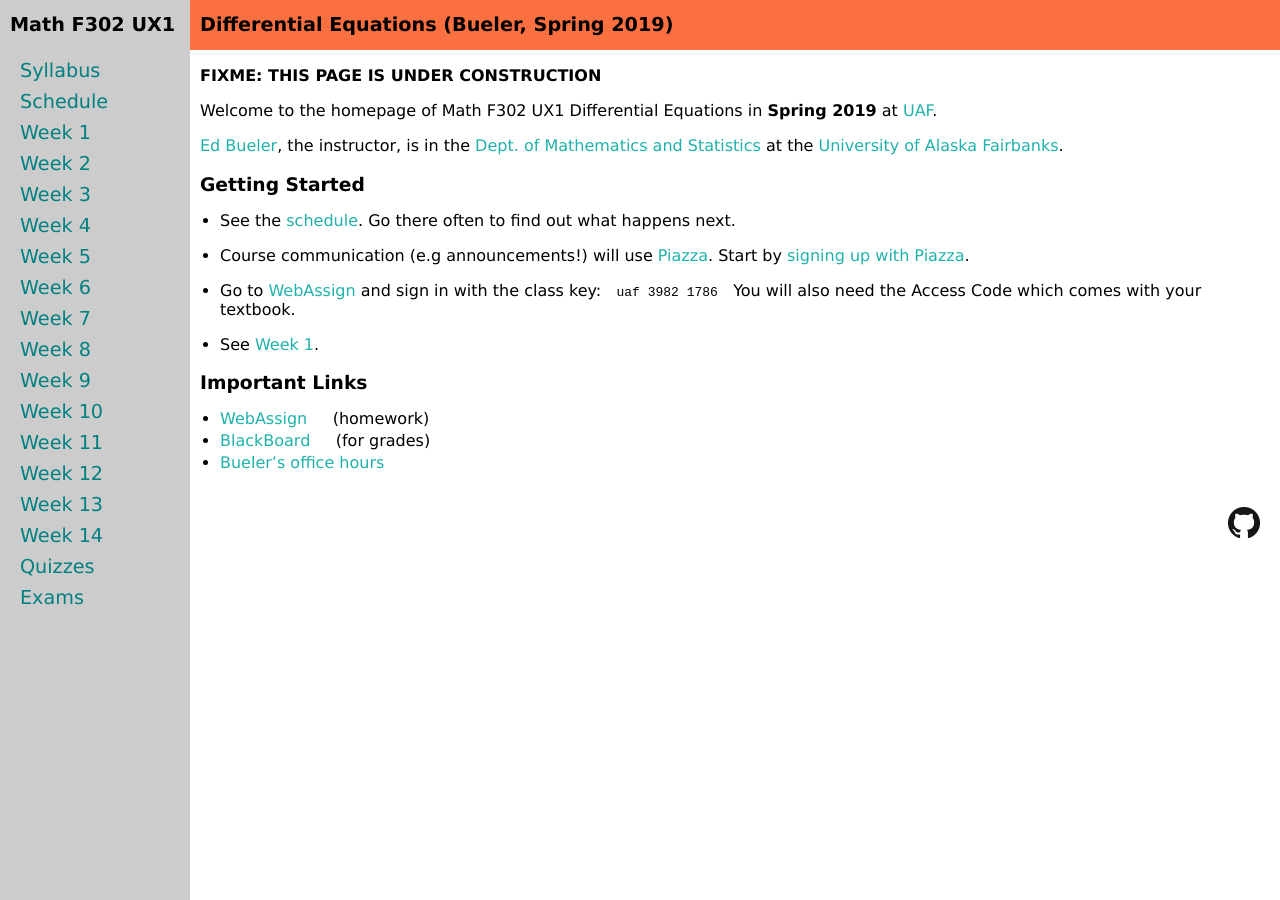
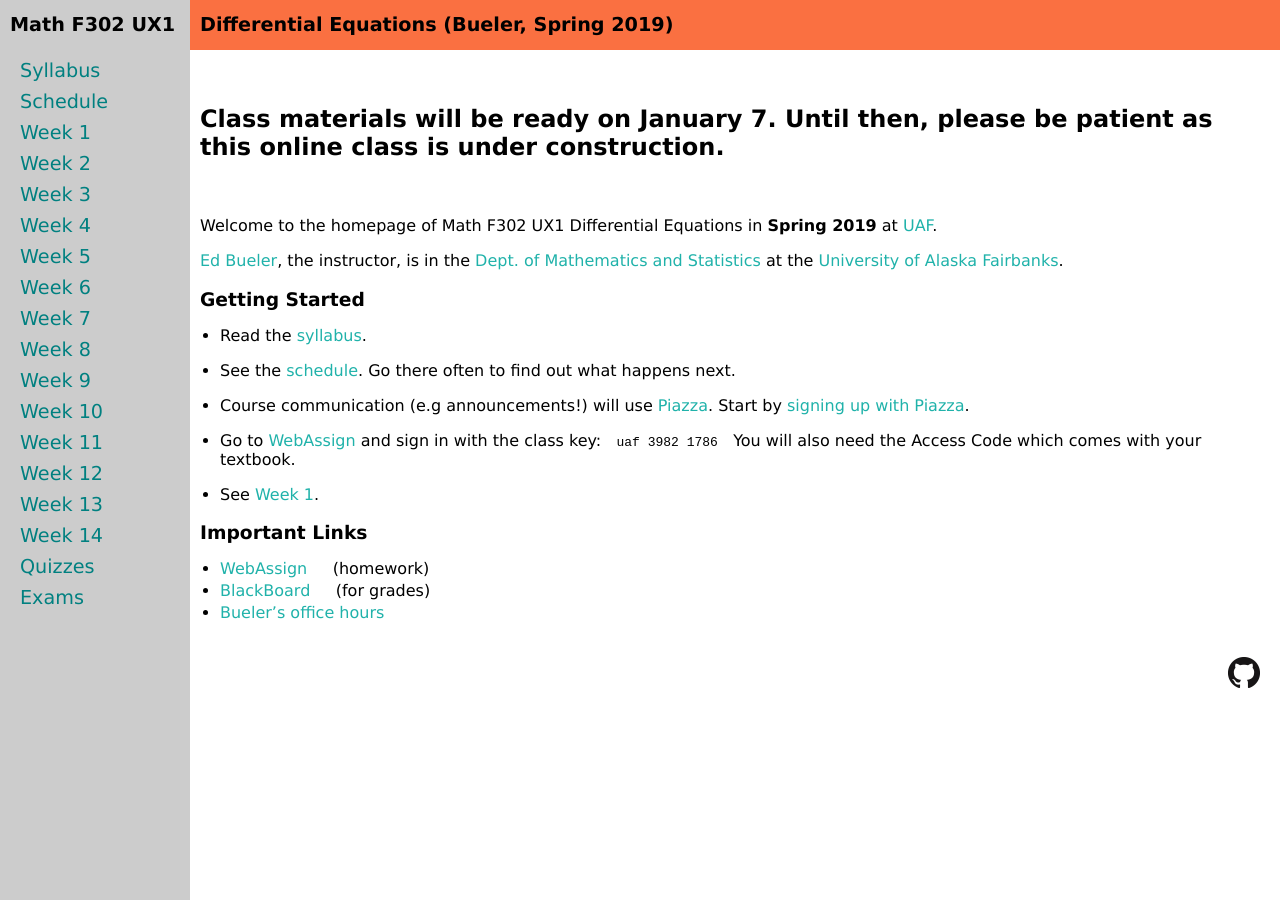
Before and after one commit to bueler/math302, a Jekyll site: the page built from index.md, in a window 1280 px wide. Built offline with Jekyll 4.4.1, drawn with Linux system fonts in a browser that asks for light colours.

Commit message:
make clear it is not ready till 1/7

```diff
--- a/index.md
+++ b/index.md
@@ -3,13 +3,17 @@ layout: course-page
 title: Math F302 UX1 Differential Equations in Spring 2019 at UAF
 ---
 
-**FIXME:  THIS PAGE IS UNDER CONSTRUCTION**
+<br>
+<h2>Class materials will be ready on January 7.  Until then, please be patient as this online class is under construction.</h2>
+<br>
 
 Welcome to the homepage of Math F302 UX1 Differential Equations in **Spring 2019** at [UAF](http://www.uaf.edu/).
 
 [Ed Bueler](http://bueler.github.io/), the instructor, is in the [Dept. of Mathematics and Statistics](http://www.uaf.edu/dms/) at the [University of Alaska Fairbanks](http://www.uaf.edu/).
 
 ### Getting Started
+
+* Read the [syllabus](syllabus.pdf).
 
 * See the [schedule](schedule.pdf).  Go there often to find out what happens next.
 
```
